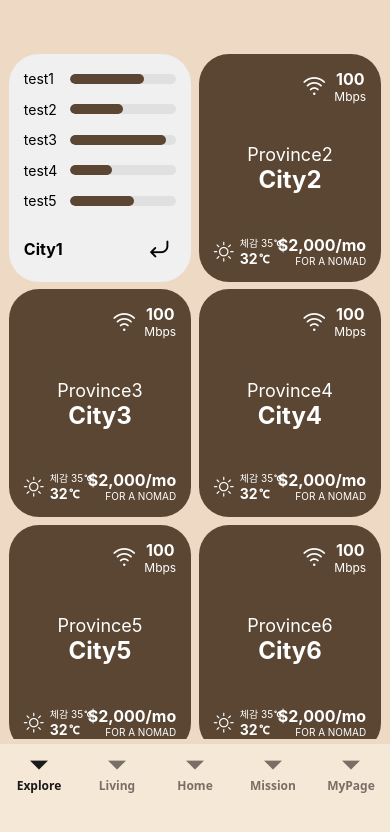
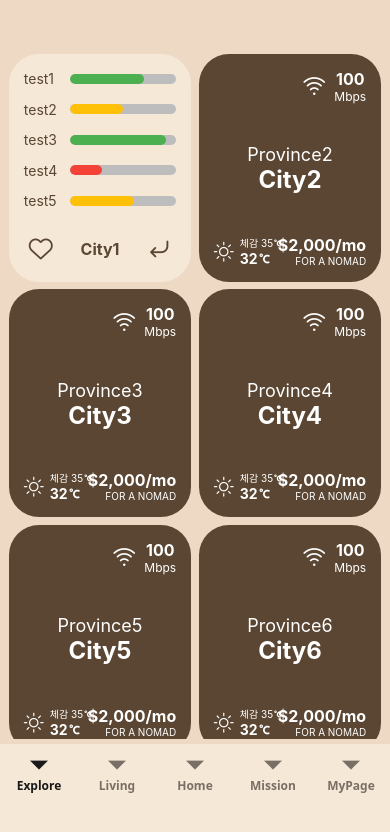
Before and after one commit to GlazedBream/digitalmond-frontend, a React Native app: screen /Explore in a window 390 px wide. Both pictures are taken after a click on the element 99 px from the left and 167 px from the top of the page. Shown: the top 832 px of the page. Built offline with nearby package versions, Linux system fonts and the light colour scheme.

Commit message:
feat: Explore 카드 앞뒷면 디자인

```diff
--- a/src/components/FlippableCard.js
+++ b/src/components/FlippableCard.js
@@ -3,12 +3,29 @@ import { View, Text, TouchableOpacity, StyleSheet } from "react-native";
 import AntDesign from "@expo/vector-icons/AntDesign";
 import { Fontisto } from "@expo/vector-icons";
 import MaterialCommunityIcons from "@expo/vector-icons/MaterialCommunityIcons";
+import colors from "../styles/colors";
+
+const weatherIcons = {
+  Clouds: "cloudy",
+  Clear: "day-sunny",
+  Atmosphere: "cloudy-gusts",
+  Snow: "snow",
+  Rain: "rains",
+  Drizzle: "rain",
+  Thunderstorm: "lightning",
+};
 
 const FlippableCard = ({ navigation, cardId }) => {
   const [isFlipped, setIsFlipped] = useState(false);
+  const [isLiked, setIsLiked] = useState(false);
 
   const handleFlip = () => {
     setIsFlipped(!isFlipped);
+  };
+
+  const handleLike = (e) => {
+    e.stopPropagation(); // 이벤트 버블링 방지
+    setIsLiked(!isLiked);
   };
 
   const handleDetailPress = () => {
@@ -20,9 +37,19 @@ const FlippableCard = ({ navigation, cardId }) => {
       { name: "test1", value: 0.7 },
       { name: "test2", value: 0.5 },
       { name: "test3", value: 0.9 },
-      { name: "test4", value: 0.4 },
+      { name: "test4", value: 0.3 },
       { name: "test5", value: 0.6 },
     ];
+
+    const getGaugeColor = (value) => {
+      if (value >= 0.7) {
+        return colors.success;
+      }
+      if (value >= 0.4) {
+        return colors.warning;
+      }
+      return colors.error;
+    };
 
     return (
       <View style={styles.indicatorsContainer}>
@@ -33,7 +60,10 @@ const FlippableCard = ({ navigation, cardId }) => {
               <View
                 style={[
                   styles.gaugeFill,
-                  { width: `${indicator.value * 100}%` },
+                  {
+                    width: `${indicator.value * 100}%`,
+                    backgroundColor: getGaugeColor(indicator.value),
+                  },
                 ]}
               />
             </View>
@@ -47,12 +77,21 @@ const FlippableCard = ({ navigation, cardId }) => {
     <TouchableOpacity
       onPress={handleFlip}
       activeOpacity={1}
-      style={styles.cardContainer}
+      style={[styles.cardContainer, isLiked && styles.likedBorder]}
     >
       {isFlipped ? (
-        <View style={[styles.card, styles.cardBack]}>
+        <View
+          style={[styles.card, styles.cardBack, isLiked && styles.likedCard]}
+        >
           {renderIndicators()}
           <View style={styles.bottomContainer}>
+            <TouchableOpacity onPress={handleLike} style={styles.likeButton}>
+              <AntDesign
+                name={isLiked ? "heart" : "hearto"}
+                size={24}
+                color={isLiked ? colors.like : colors.textPrimary}
+              />
+            </TouchableOpacity>
             <Text style={styles.cityName}>{`City${cardId}`}</Text>
             <TouchableOpacity
               onPress={(e) => {
@@ -61,16 +100,18 @@ const FlippableCard = ({ navigation, cardId }) => {
               }}
               style={styles.detailButton}
             >
-              <AntDesign name="enter" size={24} color="black" />
+              <AntDesign name="enter" size={24} color={colors.textPrimary} />
             </TouchableOpacity>
           </View>
         </View>
       ) : (
-        <View style={[styles.card, styles.cardFront]}>
+        <View
+          style={[styles.card, styles.cardFront, isLiked && styles.likedCard]}
+        >
           <View style={styles.cardFrontTopRow}>
             <View />
             <View style={styles.internetContainer}>
-              <AntDesign name="wifi" size={24} color="white" />
+              <AntDesign name="wifi" size={24} color={colors.textOnPrimary} />
               <View style={styles.internetTextContainer}>
                 <Text style={styles.internetSpeed}>100</Text>
                 <Text style={styles.internetUnit}>Mbps</Text>
@@ -83,14 +124,18 @@ const FlippableCard = ({ navigation, cardId }) => {
           </View>
           <View style={styles.cardFrontBottomRow}>
             <View style={styles.weatherContainer}>
-              <Fontisto name="day-sunny" size={20} color="white" />
+              <Fontisto
+                name={weatherIcons["Clear"]} // Example usage, replace with actual weather data
+                size={20}
+                color={colors.textOnPrimary}
+              />
               <View style={styles.temperatureContainer}>
                 <Text style={styles.feelsLikeTemp}>
                   체감 35
                   <MaterialCommunityIcons
                     name="temperature-celsius"
                     size={10}
-                    color="white"
+                    color={colors.textOnPrimary}
                   />
                 </Text>
                 <Text style={styles.actualTemp}>
@@ -98,7 +143,7 @@ const FlippableCard = ({ navigation, cardId }) => {
                   <MaterialCommunityIcons
                     name="temperature-celsius"
                     size={14}
-                    color="white"
+                    color={colors.textOnPrimary}
                   />
                 </Text>
               </View>
@@ -122,15 +167,21 @@ const styles = StyleSheet.create({
   },
   card: {
     flex: 1,
-    borderRadius: 30,
+    borderRadius: 30, // cardContainer에서 이동
+    overflow: "hidden", // cardContainer에서 이동
     padding: 15,
   },
+  likedCard: {
+    borderWidth: 4,
+    borderColor: colors.like,
+    padding: 11, // 15 - 4 (borderWidth)
+  },
   cardFront: {
-    backgroundColor: "#5A4632",
+    backgroundColor: colors.primary,
     justifyContent: "space-between",
   },
   cardBack: {
-    backgroundColor: "#f0f0f0",
+    backgroundColor: colors.tabBarBackground,
     justifyContent: "space-between",
   },
   // Front Card Styles
@@ -148,12 +199,12 @@ const styles = StyleSheet.create({
     alignItems: "center",
   },
   internetSpeed: {
-    color: "white",
+    color: colors.textOnPrimary,
     fontWeight: "bold",
     fontSize: 16,
   },
   internetUnit: {
-    color: "white",
+    color: colors.textOnPrimary,
     fontSize: 12,
   },
   centerTextContainer: {
@@ -162,12 +213,12 @@ const styles = StyleSheet.create({
   },
   provinceText: {
     fontSize: 18,
-    color: "white",
+    color: colors.textOnPrimary,
   },
   cityTextFront: {
     fontSize: 24,
     fontWeight: "bold",
-    color: "white",
+    color: colors.textOnPrimary,
   },
   cardFrontBottomRow: {
     flexDirection: "row",
@@ -185,12 +236,12 @@ const styles = StyleSheet.create({
   },
   feelsLikeTemp: {
     fontSize: 10,
-    color: "white",
+    color: colors.textOnPrimary,
   },
   actualTemp: {
     fontSize: 14,
     fontWeight: "bold",
-    color: "white",
+    color: colors.textOnPrimary,
   },
   costContainer: {
     alignItems: "flex-end",
@@ -198,11 +249,11 @@ const styles = StyleSheet.create({
   costAmount: {
     fontSize: 16,
     fontWeight: "bold",
-    color: "white",
+    color: colors.textOnPrimary,
   },
   costLabel: {
     fontSize: 10,
-    color: "white",
+    color: colors.textOnPrimary,
   },
   // Back Card Styles
   indicatorsContainer: {
@@ -218,18 +269,18 @@ const styles = StyleSheet.create({
   indicatorName: {
     width: "30%",
     fontSize: 14,
-    color: "black",
+    color: colors.textPrimary,
   },
   gaugeBackground: {
     flex: 1,
     height: 10,
-    backgroundColor: "#e0e0e0",
+    backgroundColor: colors.border,
     borderRadius: 5,
     overflow: "hidden",
   },
   gaugeFill: {
     height: "100%",
-    backgroundColor: "#5A4632",
+    backgroundColor: colors.primary,
     borderRadius: 5,
   },
   bottomContainer: {
@@ -239,10 +290,15 @@ const styles = StyleSheet.create({
     width: "100%",
     paddingTop: 10,
   },
+  likeButton: {
+    padding: 5,
+  },
   cityName: {
+    flex: 1, // 중앙 차지를 위해 flex: 1 추가
+    textAlign: "center", // 텍스트 중앙 정렬
     fontSize: 16,
     fontWeight: "bold",
-    color: "black",
+    color: colors.textPrimary,
   },
   detailButton: {
     padding: 5,
--- a/src/components/TopBar.js
+++ b/src/components/TopBar.js
@@ -1,5 +1,6 @@
 import React from 'react';
 import { View, Text, TouchableOpacity, StyleSheet, SafeAreaView } from 'react-native';
+import colors from '../styles/colors';
 
 const TopBar = ({ onBackPress, title, rightComponent }) => {
   return (
@@ -21,7 +22,7 @@ const TopBar = ({ onBackPress, title, rightComponent }) => {
 
 const styles = StyleSheet.create({
   safeArea: {
-    backgroundColor: '#FFFFFF',
+    backgroundColor: colors.surface,
   },
   container: {
     flexDirection: 'row',
@@ -29,14 +30,17 @@ const styles = StyleSheet.create({
     height: 50,
     paddingHorizontal: 10,
     borderBottomWidth: 1,
-    borderBottomColor: '#E0E0E0',
+    borderBottomColor: colors.border,
   },
   backButton: {
+    width: 60, // 고정 너비
+    justifyContent: 'center',
+    alignItems: 'flex-start', // 왼쪽 정렬
     padding: 5,
   },
   backButtonText: {
     fontSize: 24,
-    color: '#000000',
+    color: colors.textPrimary,
   },
   titleContainer: {
     flex: 1,
@@ -45,10 +49,12 @@ const styles = StyleSheet.create({
   titleText: {
     fontSize: 18,
     fontWeight: 'bold',
-    color: '#000000',
+    color: colors.textPrimary,
   },
   rightComponentContainer: {
-    // Adjust as needed for proper positioning
+    width: 60, // 고정 너비
+    justifyContent: 'center',
+    alignItems: 'flex-end', // 오른쪽 정렬
   },
 });
 
--- a/src/screens/ExploreDetail.js
+++ b/src/screens/ExploreDetail.js
@@ -1,5 +1,11 @@
 import React, { useState } from "react";
-import { View, Text, TouchableOpacity, StyleSheet, useWindowDimensions } from "react-native";
+import {
+  View,
+  Text,
+  TouchableOpacity,
+  StyleSheet,
+  useWindowDimensions,
+} from "react-native";
 import { TabView, SceneMap, TabBar } from "react-native-tab-view";
 import TopBar from "../components/TopBar"; // TopBar import
 import Tab1 from "./ExploreDetailTabs/Tab1";
@@ -7,6 +13,7 @@ import Tab2 from "./ExploreDetailTabs/Tab2";
 import Tab3 from "./ExploreDetailTabs/Tab3";
 import Tab4 from "./ExploreDetailTabs/Tab4";
 import Tab5 from "./ExploreDetailTabs/Tab5";
+import colors from "../styles/colors";
 
 const renderScene = SceneMap({
   tab1: Tab1,
@@ -77,32 +84,34 @@ const ExploreDetail = ({ route, navigation }) => {
 const styles = StyleSheet.create({
   container: {
     flex: 1,
-    backgroundColor: "white",
+    backgroundColor: colors.surface,
   },
   communityButton: {
-    backgroundColor: "#5A4632",
+    backgroundColor: colors.primary,
     paddingVertical: 5,
     paddingHorizontal: 10,
     borderRadius: 10,
     marginRight: 5, // Adjust margin to fit within TopBar
+    width: 70, // 고정 너비 추가
+    alignItems: "center", // 텍스트 중앙 정렬을 위해 추가
   },
   communityButtonJoined: {
-    backgroundColor: "#A0A0A0", // Lighter color when joined
+    backgroundColor: colors.secondary, // Lighter color when joined
   },
   communityButtonText: {
-    color: "white",
-    fontSize: 12,
+    color: colors.textOnPrimary,
+    fontSize: 16,
     fontWeight: "bold",
   },
   tabBar: {
-    backgroundColor: "lightgray",
+    backgroundColor: colors.tabBarBackground,
     height: 50,
   },
   indicator: {
-    backgroundColor: "#5A4632",
+    backgroundColor: colors.primary,
   },
   label: {
-    color: "black",
+    color: colors.textPrimary,
     fontWeight: "bold",
     fontSize: 16,
   },
--- a/src/styles/colors.js
+++ b/src/styles/colors.js
@@ -1,10 +1,53 @@
+// src/styles/colors.js
+
+// 1. 기본 색상 팔레트를 정의합니다.
+// 앱의 핵심 색상들을 모아둡니다.
+const palette = {
+  almond: {
+    light: '#F5E8D7', // 기존 tabBarBackground
+    medium: '#EED9C4', // 기존 background
+    dark: '#7A6F66',   // 기존 secondary, inactiveTab
+    deep: '#5A4632',   // 기존 primary
+  },
+  common: {
+    black: '#1A1A1A',   // 기존 activeTab
+    white: '#FFFFFF',
+    grey: '#BDBDBD',
+  },
+  // 앱의 상태를 나타내는 시맨틱 컬러 (선택 사항)
+  status: {
+    success: '#4CAF50',
+    error: '#F44336',
+    warning: '#FFC107',
+    like: '#FF69B4',
+  }
+};
+
+// 2. 역할에 따른 시맨틱 색상 이름을 정의합니다.
+// 실제 컴포넌트에서는 이 이름들을 사용합니다.
 const colors = {
-  background: "#EED9C4",
-  primary: "#5A4632",
-  secondary: "#7A6F66",
-  activeTab: "#1A1A1A",
-  inactiveTab: "#7A6F66",
-  tabBarBackground: "#f5e8d7",
+  // 기본
+  primary: palette.almond.deep,
+  secondary: palette.almond.dark,
+  background: palette.almond.medium,
+  surface: palette.common.white, // 카드, 모달 등 표면 색상
+  border: palette.common.grey,
+
+  // 텍스트
+  textPrimary: palette.almond.deep,
+  textSecondary: palette.almond.dark,
+  textOnPrimary: palette.common.white,
+
+  // 탭 네비게이션
+  tabBarBackground: palette.almond.light,
+  activeTab: palette.common.black,
+  inactiveTab: palette.almond.dark,
+
+  // 상태
+  success: palette.status.success,
+  error: palette.status.error,
+  warning: palette.status.warning,
+  like: palette.status.like,
 };
 
 export default colors;
```
